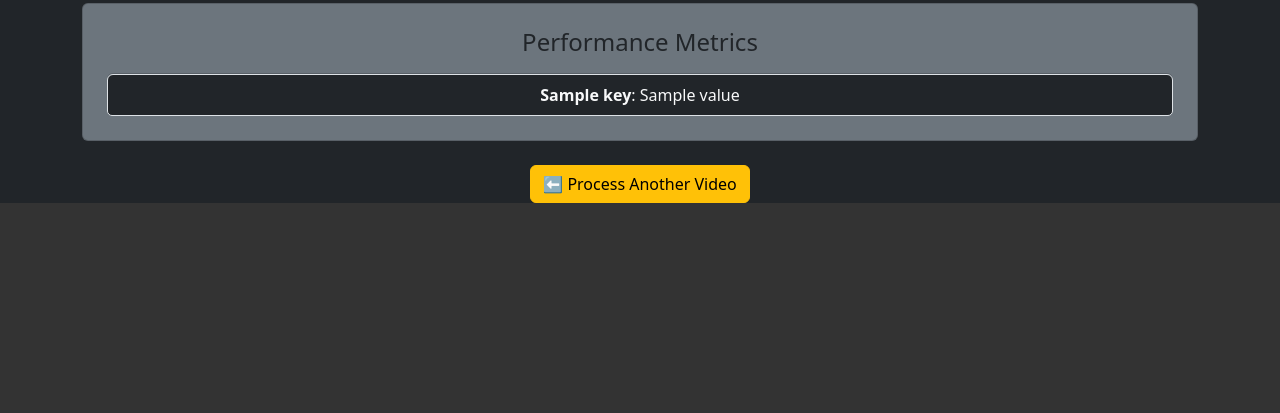
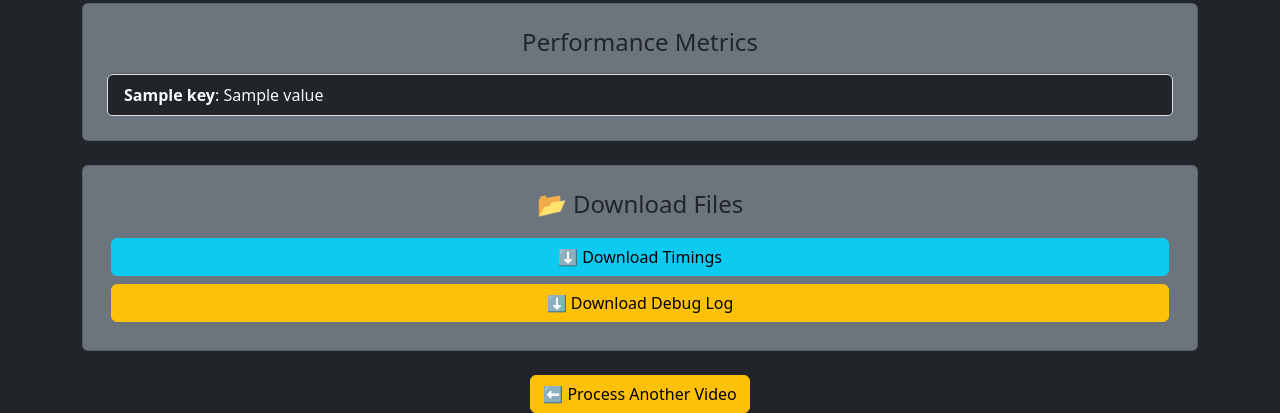
Before and after one commit to Shreyast3103/deepsort-aws-tracker, a Flask app: template templates/result.html in a window 1280 px wide. Shown: the part 823-1236 px from the top of the page. Before the commit the page ends 1026 px from the top, so only its background shows below. Run offline with Flask 3, Linux system fonts and the light colour scheme; the template is opened without the code that fills it: most values are stand-ins (such as "Sample title", 1, 10 or a date in 2020); parts of the project's set-up code (start-up, migrations or seed data) failed here and were passed over.

Commit message:
changed app.py index.html and result.html

```diff
--- a/app.py
+++ b/app.py
@@ -17,9 +17,13 @@ app = Flask(__name__)
 # -------------------------------
 BASE_DIR = os.getcwd()
 UPLOAD_FOLDER = os.path.join(BASE_DIR, "uploads")
-OUTPUT_FOLDER = os.path.join(BASE_DIR, "output")
-MODEL_YOLO = os.path.join(BASE_DIR, "models", "yolov10n.onnx")
-MODEL_REID = os.path.join(BASE_DIR, "models", "reid.onnx")
+OUTPUT_FOLDER = os.path.join(BASE_DIR, "outputs")
+MODEL_DIR = os.path.join(BASE_DIR, "models")
+os.makedirs(MODEL_DIR, exist_ok=True)
+
+MODEL_YOLO = os.path.join(MODEL_DIR, "yolov10n.onnx")
+MODEL_REID = os.path.join(MODEL_DIR, "reid.onnx")
+
 
 os.makedirs(UPLOAD_FOLDER, exist_ok=True)
 os.makedirs(OUTPUT_FOLDER, exist_ok=True)
@@ -93,6 +97,12 @@ def safe_float(v):
     except Exception:
         return None
 
+def download_from_s3(s3_key, local_path):
+    if not S3_BUCKET_NAME:
+        return None
+    s3_client.download_file(S3_BUCKET_NAME, s3_key, local_path)
+    return local_path
+
 # -------------------------------
 # Home Page
 # -------------------------------
@@ -127,17 +137,47 @@ def upload():
 
     start_time = time.time()
 
-    result = subprocess.run(
-        [
-            "python",
-            "src/yolo_deepsort.py",
-            filepath,
-            MODEL_YOLO,
-            MODEL_REID
-        ],
-        capture_output=True,
-        text=True
-    )
+    # -------------------------------
+    # Download models from S3 (if not already present)
+    # -------------------------------
+    try:
+        if not os.path.exists(MODEL_YOLO):
+            logger.info("Downloading YOLO model from S3...")
+            download_from_s3("models/yolov10n.onnx", MODEL_YOLO)
+
+        if not os.path.exists(MODEL_REID):
+            logger.info("Downloading REID model from S3...")
+            download_from_s3("models/reid.onnx", MODEL_REID)
+
+    except Exception as e:
+        logger.error(f"Model download failed: {e}")
+        return "Model download failed."
+    # -------------------------------
+    # Verify models exist after download
+    # -------------------------------
+    if not os.path.exists(MODEL_YOLO) or not os.path.exists(MODEL_REID):
+        logger.error("Model files not found after download.")
+        return "Model files missing."
+
+    logger.info("Models ready for inference")
+
+    try:
+        result = subprocess.run(
+            [
+                "python",
+                "src/yolo_deepsort.py",
+                filepath,
+                MODEL_YOLO,
+                MODEL_REID,
+            ],
+            capture_output=True,
+            text=True,
+            timeout=600
+        )
+    except subprocess.TimeoutExpired:
+        logger.error("Processing timed out.")
+        put_metric("ProcessingTimeout", 1)
+        return "Processing timed out."
 
     logger.info(result.stdout)
     if result.stderr:
--- a/templates/result.html
+++ b/templates/result.html
@@ -14,16 +14,21 @@
     <div class="card bg-secondary p-4 mb-4">
         <h4 class="mb-3">Processed Video</h4>
 
-        <video width="100%" controls>
-            <source src="{{ url_for('output_file', filename=video_file) }}" type="video/mp4">
-            Your browser does not support video.
-        </video>
+        {% if s3_links and s3_links.video %}
+            <video width="100%" controls controlsList="nodownload" muted autoplay>
+                <source src="{{ s3_links.video }}" type="video/mp4">
+                Your browser does not support video.
+            </video>
 
-        <a href="{{ url_for('output_file', filename=video_file) }}"
-           class="btn btn-success mt-3"
-           download>
-           ⬇ Download Processed Video
-        </a>
+            <a href="{{ s3_links.video }}"
+               class="btn btn-success mt-3"
+               target="_blank">
+               ⬇ Open Video
+            </a>
+        {% else %}
+            <p class="text-warning">No video available.</p>
+        {% endif %}
+
     </div>
 
     <!-- Metrics -->
@@ -31,7 +36,7 @@
         <h4 class="mb-3">Performance Metrics</h4>
 
         {% if metrics %}
-            <ul class="list-group">
+            <ul class="list-group text-start">
                 {% for key, value in metrics.items() %}
                     <li class="list-group-item bg-dark text-light">
                         <strong>{{ key }}</strong>: {{ value }}
@@ -41,7 +46,32 @@
         {% else %}
             <p>No metrics available.</p>
         {% endif %}
+
     </div>
+
+    <!-- Download Section -->
+    {% if s3_links %}
+    <div class="card bg-secondary p-4 mb-4">
+        <h4 class="mb-3">📂 Download Files</h4>
+
+        {% if s3_links.timings %}
+            <a href="{{ s3_links.timings }}"
+               class="btn btn-info m-1"
+               target="_blank">
+               ⬇ Download Timings
+            </a>
+        {% endif %}
+
+        {% if s3_links.debug_log %}
+            <a href="{{ s3_links.debug_log }}"
+               class="btn btn-warning m-1"
+               target="_blank">
+               ⬇ Download Debug Log
+            </a>
+        {% endif %}
+
+    </div>
+    {% endif %}
 
     <!-- Back Button -->
     <a href="/" class="btn btn-warning">⬅ Process Another Video</a>
```
Also changed, not shown: templates/index.html (+8 -2 lines).
